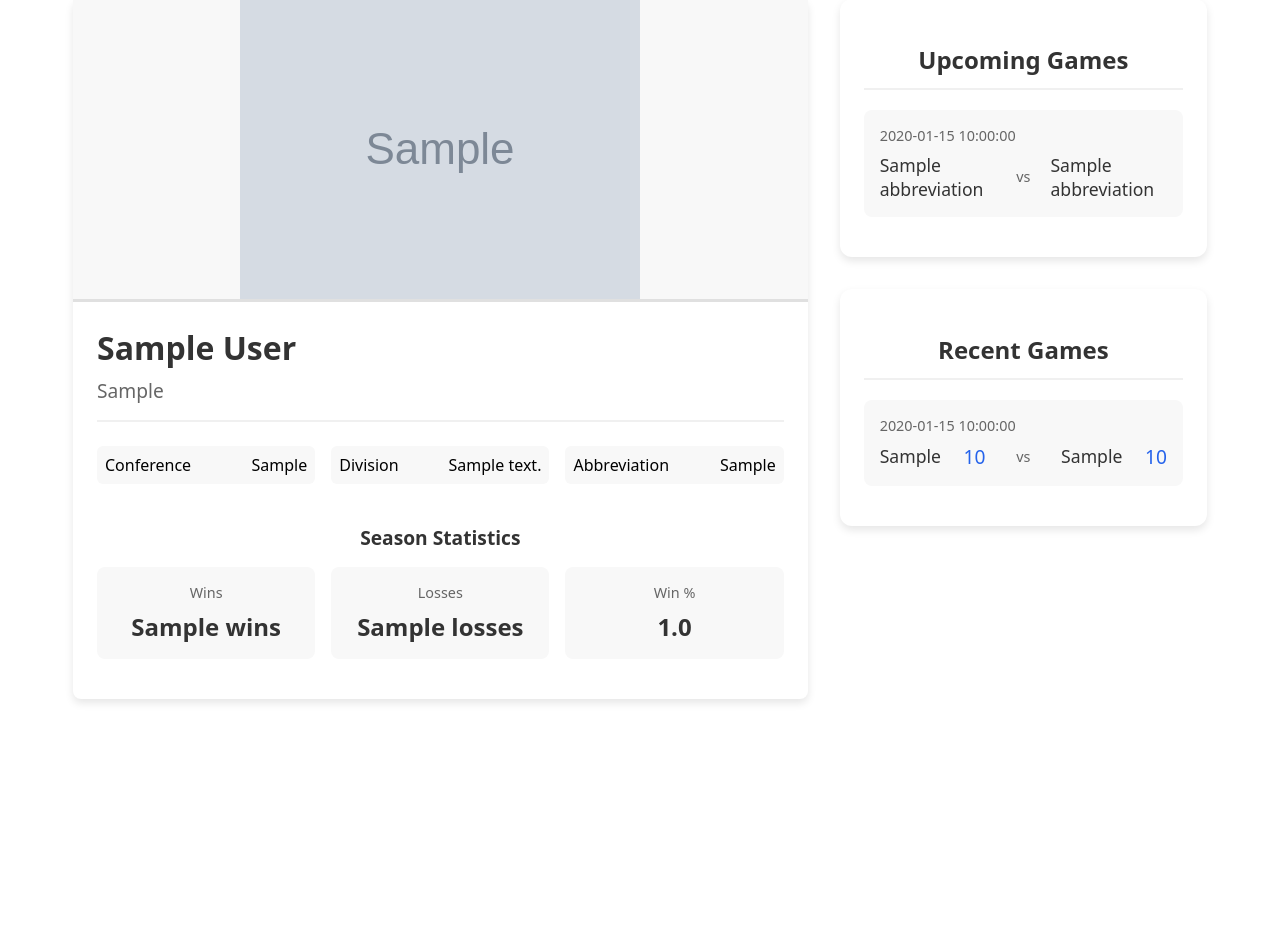
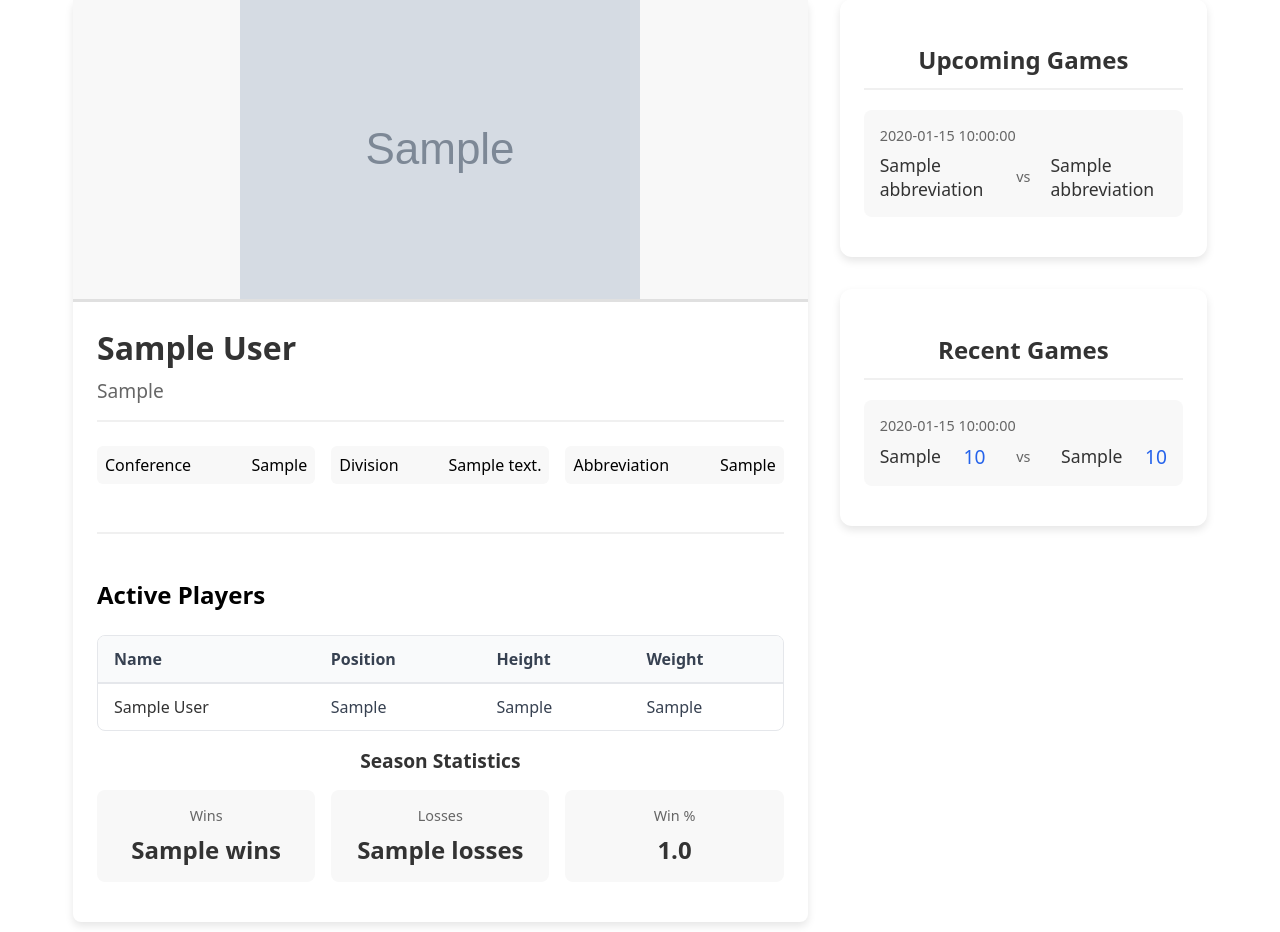
Before and after one commit to jules946/set09103_advanced_web_tech, a Flask app: template templates/teams/details.html in a window 1280 px wide. Shown: the part 89-1021 px from the top of the page. Before the commit the page ends 792 px from the top, so only its background shows below. Run offline with Flask 3, Linux system fonts and the light colour scheme; tables that the repository leaves empty hold one stand-in row (values such as "Sample post"); the template is opened without the code that fills it: values that come from a table or form of the project are taken from there, most other values are stand-ins (such as "Sample title", 1, 10 or a date in 2020); grey boxes marked "Sample" are stand-in pictures; parts of the project's set-up code (start-up, migrations or seed data) failed here and were passed over.

Commit message:
Adding more details to team page

```diff
--- a/src/commands.py
+++ b/src/commands.py
@@ -26,9 +26,9 @@ def sync_all_data():
     # teams sync
     teams = api_service.get_all_teams()
     for team_data in teams:
-        # check if 'conference' exists and is not empty
+        # check if 'conference' or 'city' exists and is not empty
         # if we don't do this the API will return teams that no longer exist
-        if team_data.get('conference'):
+        if team_data.get('conference') or team_data.get('city'):
             team = NBATeam.query.get(team_data['id'])
             if not team:
                 team = NBATeam(id=team_data['id'])
--- a/src/routes/teams.py
+++ b/src/routes/teams.py
@@ -16,6 +16,9 @@ def team_details(team_id):
     if not team:
         abort(404)
 
+    # get team players
+    team_players = team.players
+
     # get 3 upcoming and recent team games from db
     upcoming_team_games = get_team_games(team_id, status="upcoming", limit=3)
     recent_team_games = get_team_games(team_id, status="completed", limit=3)
@@ -26,6 +29,7 @@ def team_details(team_id):
     return render_template(
         'teams/details.html',
         team=team,
+        team_players=team_players,
         upcoming_games=upcoming_team_games,
         recent_games=recent_team_games,
         team_logo_url=team_logo_url
--- a/static/css/team_details.css
+++ b/static/css/team_details.css
@@ -65,22 +65,6 @@
     margin-bottom: 1.5rem;
 }
 
-/* Inherit existing styles for shared components */
-.detail-item,
-.stats-section,
-.stats-header,
-.stats-grid,
-.stat-item,
-.stat-label,
-.stat-value,
-.games-section,
-.game-card,
-.game-date,
-.teams-container,
-.team {
-
-}
-
 /* Media Queries */
 @media (max-width: 1024px) {
     .team-details {
@@ -97,3 +81,105 @@
         grid-template-columns: 1fr;
     }
 }
+
+.team-players {
+    margin-top: 1.5rem;
+    border-top: 2px solid #f0f0f0;
+    padding-top: 1.5rem;
+}
+
+.team-players h2 {
+    text-align: left;
+}
+
+/* Players Table Styles */
+.players-table-container {
+    max-height: 400px;
+    overflow-y: auto;
+    border: 1px solid #e5e7eb;
+    border-radius: 0.5rem;
+    background: white;
+}
+
+.players-table {
+    width: 100%;
+    border-collapse: collapse;
+}
+
+.players-table thead {
+    position: sticky;
+    top: 0;
+    background: #f9fafb;
+    z-index: 1;
+}
+
+.players-table th {
+    padding: 0.75rem 1rem;
+    text-align: left;
+    font-weight: 600;
+    color: #374151;
+    border-bottom: 2px solid #e5e7eb;
+}
+
+.players-table td {
+    padding: 0.75rem 1rem;
+    border-bottom: 1px solid #e5e7eb;
+    color: #374151;
+}
+
+.players-table tbody tr:hover {
+    background-color: #f9fafb;
+}
+
+.players-table a {
+    color: #333;
+    text-decoration: none;
+}
+
+.players-table a:hover {
+    color: #757575;
+    transition: color 0.2s;
+    text-decoration: underline;
+}
+
+
+/* For webkit browsers like Chrome/Safari */
+.players-table-container::-webkit-scrollbar {
+    width: 8px;
+}
+
+.players-table-container::-webkit-scrollbar-track {
+    background: #f1f1f1;
+    border-radius: 4px;
+}
+
+.players-table-container::-webkit-scrollbar-thumb {
+    background: #c1c1c1;
+    border-radius: 4px;
+}
+
+.players-table-container::-webkit-scrollbar-thumb:hover {
+    background: #a1a1a1;
+}
+
+/* Make table header text non-selectable */
+.players-table th {
+    user-select: none;
+}
+
+/* Ensure the last row doesn't have a border if it's at the bottom */
+.players-table tbody tr:last-child td {
+    border-bottom: none;
+}
+
+/* Responsive adjustments */
+@media (max-width: 640px) {
+    .players-table {
+        font-size: 0.875rem;
+    }
+
+    .players-table th,
+    .players-table td {
+        padding: 0.5rem;
+    }
+}
--- a/templates/teams/details.html
+++ b/templates/teams/details.html
@@ -34,6 +34,40 @@
                         <div class="detail-item">
                             <span>Abbreviation</span>
                             <span>{{ team.abbreviation }}</span>
+                        </div>
+                    </div>
+
+                    <div class="team-players">
+                        <h2 class="text-xl font-bold mb-4">Active Players</h2>
+                        <div class="players-table-container">
+                            {% if team_players %}
+                                <table class="players-table">
+                                    <thead>
+                                        <tr>
+                                            <th>Name</th>
+                                            <th>Position</th>
+                                            <th>Height</th>
+                                            <th>Weight</th>
+                                        </tr>
+                                    </thead>
+                                    <tbody>
+                                        {% for player in team_players %}
+                                        <tr>
+                                            <td>
+                                                <a href="{{ url_for('players.player_details', player_id=player.id) }}">
+                                                    {{ player.first_name }} {{ player.last_name }}
+                                                </a>
+                                            </td>
+                                            <td>{{ player.position }}</td>
+                                            <td>{{ player.height }}</td>
+                                            <td>{{ player.weight }}</td>
+                                        </tr>
+                                        {% endfor %}
+                                    </tbody>
+                                </table>
+                            {% else %}
+                                <p class="text-gray-500">No players available</p>
+                            {% endif %}
                         </div>
                     </div>
 
```
Also changed, not shown: src/init_db.py (+9 -3 lines).
